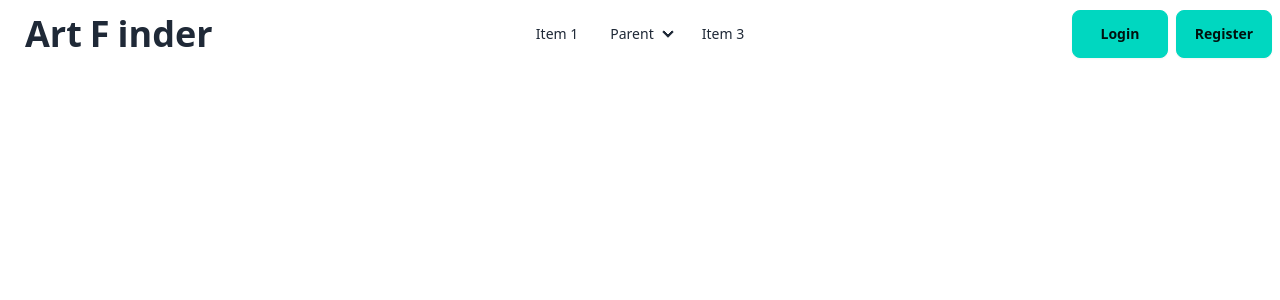
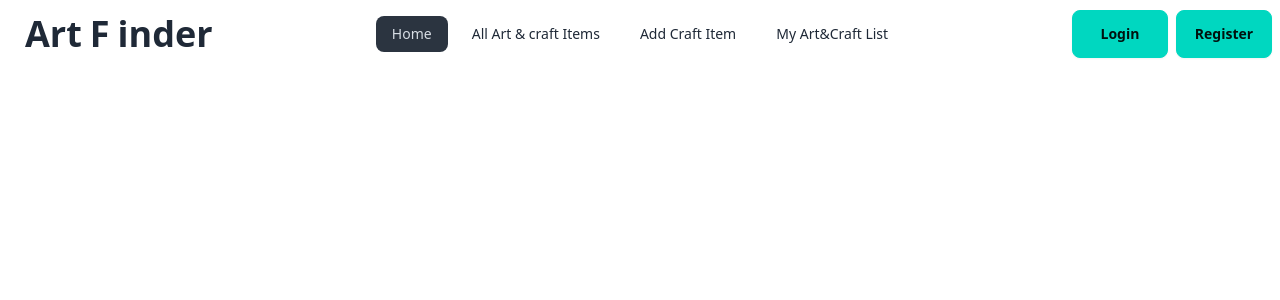
Before and after one commit to BJOARDER7/art-finder-client, a React (Vite) app: page / in a window 1280 px wide. Shown: the top 300 px of the page. Built offline with nearby package versions, Linux system fonts and the light colour scheme; no server answers.

Commit message:
toggle login & register

```diff
--- /dev/null
+++ b/src/pages/Home/AddCraftItem.jsx
@@ -0,0 +1,11 @@
+
+
+const AddCraftItem = () => {
+    return (
+        <div>
+            <h2>add item</h2>
+        </div>
+    );
+};
+
+export default AddCraftItem;
--- /dev/null
+++ b/src/pages/Home/AllCraftItems.jsx
@@ -0,0 +1,11 @@
+
+
+const AllCraftItems = () => {
+    return (
+        <div>
+            <h2>all craft</h2>
+        </div>
+    );
+};
+
+export default AllCraftItems;
--- /dev/null
+++ b/src/pages/Home/MyCraftList.jsx
@@ -0,0 +1,11 @@
+
+
+const MyCraftList = () => {
+    return (
+        <div>
+            <h2>my craft</h2>
+        </div>
+    );
+};
+
+export default MyCraftList;
--- a/src/pages/Shared/Navbar.jsx
+++ b/src/pages/Shared/Navbar.jsx
@@ -1,7 +1,33 @@
-import { Link } from "react-router-dom";
-
+import { useContext } from "react";
+import { Link, NavLink } from "react-router-dom";
+import { AuthContext } from "../../provider/AuthProvider";
 
 const Navbar = () => {
+  const { user, logOut } = useContext(AuthContext);
+
+  const navLinks = (
+    <>
+      <li className="px-1">
+        <NavLink to="/">Home</NavLink>
+      </li>
+      <li className="px-1">
+        <NavLink to="/allcraft">All Art & craft Items</NavLink>
+      </li>
+      <li className="px-1">
+        <NavLink to="/addcraft">Add Craft Item</NavLink>
+      </li>
+      <li className="px-1">
+        <NavLink to="/mycraft">My Art&Craft List</NavLink>
+      </li>
+    </>
+  );
+
+  const handleLogOut = () => {
+    logOut()
+      .then(() => console.log("User login successfully"))
+      .catch((error) => console.log(error));
+  };
+
   return (
     <div className="navbar bg-base-100">
       <div className="navbar-start">
@@ -12,52 +38,57 @@ const Navbar = () => {
               className="h-5 w-5"
               fill="none"
               viewBox="0 0 24 24"
-                stroke="currentColor">
+              stroke="currentColor"
+            >
               <path
                 strokeLinecap="round"
                 strokeLinejoin="round"
                 strokeWidth="2"
-                  d="M4 6h16M4 12h8m-8 6h16" />
+                d="M4 6h16M4 12h8m-8 6h16"
+              />
             </svg>
           </div>
           <ul
             tabIndex={0}
-              className="menu menu-sm dropdown-content bg-base-100 rounded-box z-[1] mt-3 w-52 p-2 shadow">
-              <li><a>Item 1</a></li>
-              <li>
-                <a>Parent</a>
-                <ul className="p-2">
-                  <li><a>Submenu 1</a></li>
-                  <li><a>Submenu 2</a></li>
-                </ul>
-              </li>
-              <li><a>Item 3</a></li>
+            className="menu menu-sm dropdown-content bg-base-100 rounded-box z-[1] mt-3 w-52 p-2 shadow"
+          >
+            {navLinks}
           </ul>
         </div>
-          <a className="btn btn-ghost text-4xl">Art<span className="">F</span>inder</a>
+        <a className="btn btn-ghost text-4xl">
+          Art<span className="">F</span>inder
+        </a>
       </div>
       <div className="navbar-center hidden lg:flex">
-          <ul className="menu menu-horizontal px-1">
-            <li><a>Item 1</a></li>
-            <li>
-              <details>
-                <summary>Parent</summary>
-                <ul className="p-2">
-                  <li><a>Submenu 1</a></li>
-                  <li><a>Submenu 2</a></li>
-                </ul>
-              </details>
-            </li>
-            <li><a>Item 3</a></li>
-          </ul>
+        <ul className="menu menu-horizontal px-1">{navLinks}</ul>
       </div>
       <div className="navbar-end flex items-center gap-2">
+        {user ? (
+          <>
+            <div
+              title={user.displayName}
+              tabIndex={0}
+              role="button"
+              className="btn btn-ghost btn-circle avatar"
+            >
+              <div className="w-4 md:w-10 rounded-full">
+                <img alt="User" src={user.photoURL} />
+              </div>
+            </div>
+            <a onClick={handleLogOut} className="btn btn-sm btn-outline ms-2">
+              Sign Out
+            </a>
+          </>
+        ) : (
+          <div className="flex items-center gap-2">
             <Link to="/login">
           <button className="btn btn-accent w-24">Login</button>
         </Link>
         <Link to="/register">
           <button className="btn btn-accent w-24">Register</button>
         </Link>
+          </div>
+        )}
 
       </div>
     </div>
```
Also changed, not shown: src/Routes/Routes.jsx (+15 -0 lines). Lines whose indentation alone changed are shown as unchanged.
